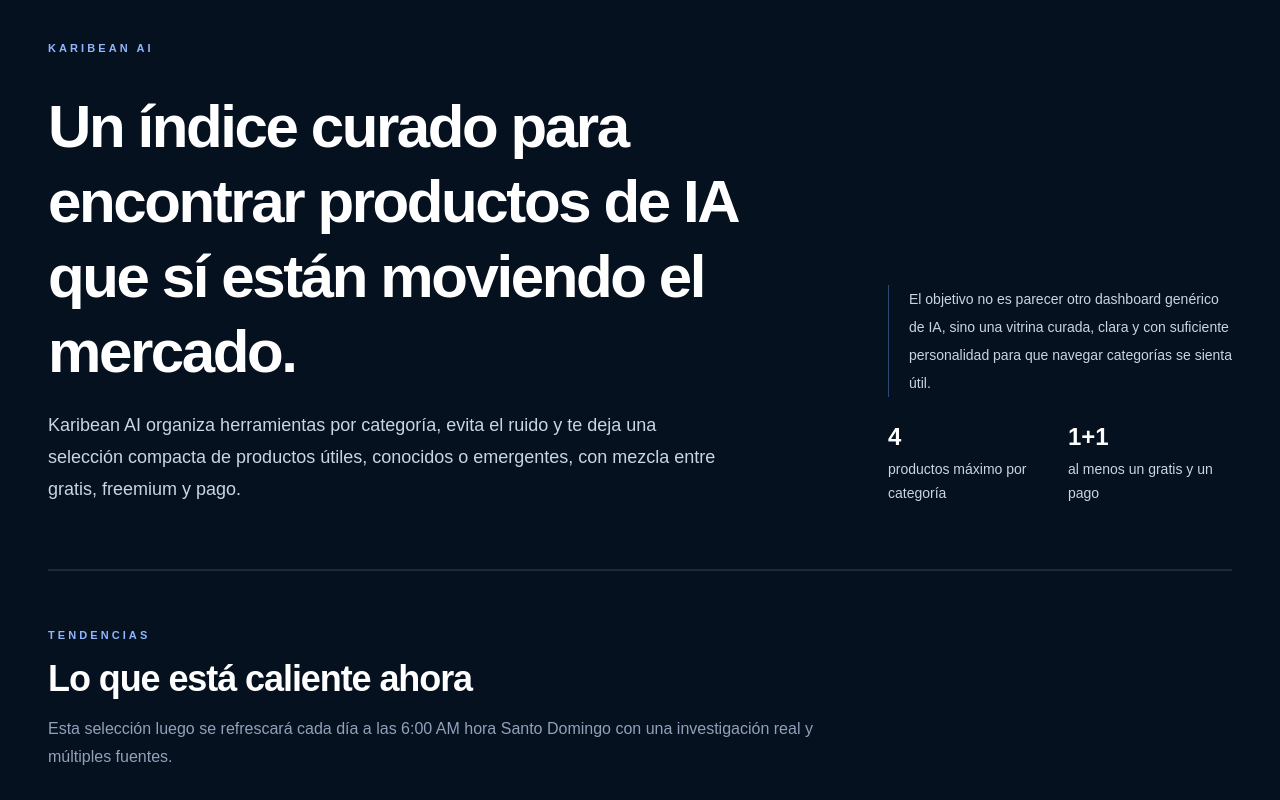
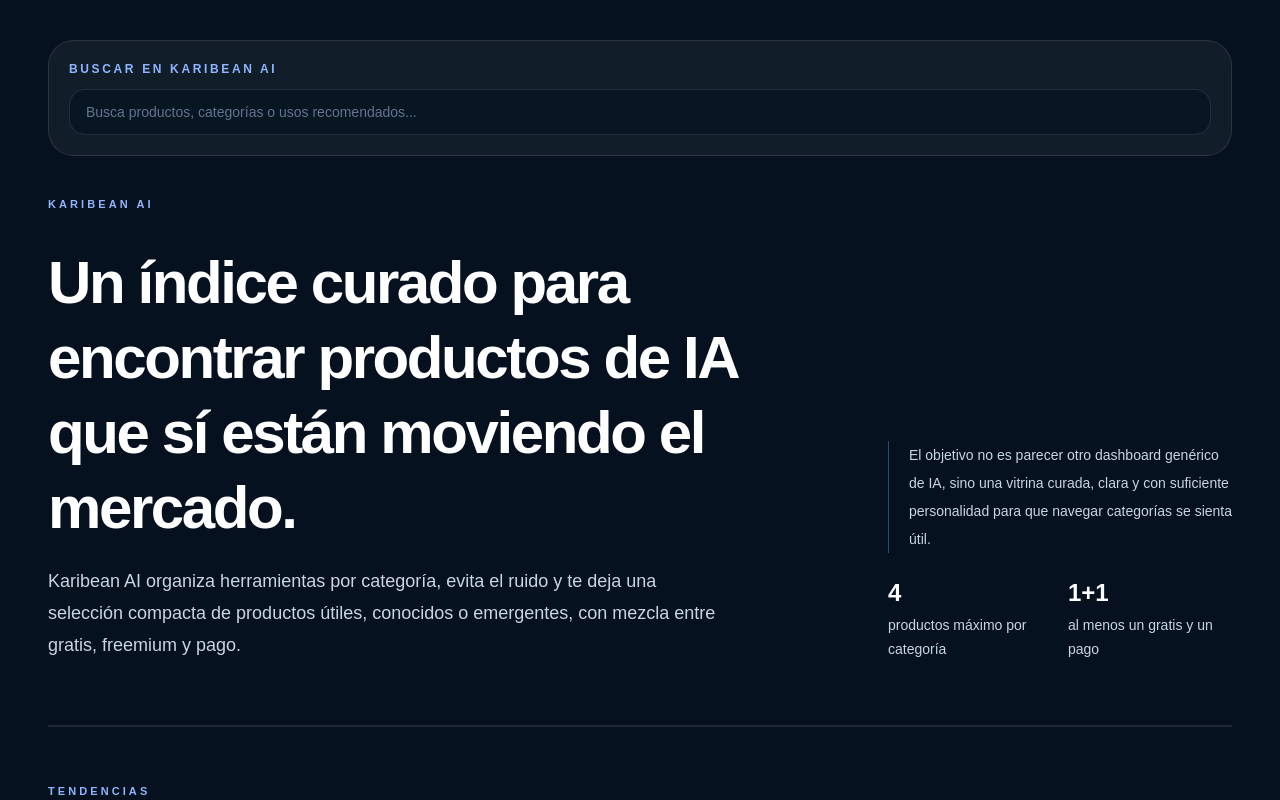
Before and after one commit to kelvinCB/karibean-ai, a Next.js app: page / in a window 1280 px wide. Shown: the top 800 px of the page. Built offline with nearby package versions, Linux system fonts and the light colour scheme.

Commit message:
feat: add product and category search (#9)

```diff
--- a/src/app/page.tsx
+++ b/src/app/page.tsx
@@ -1,4 +1,9 @@
+import * as React from "react";
 import { categories, futureRoadmap, trendingProducts } from "@/data/marketplace";
+
+function normalizeText(value: string) {
+  return value.toLowerCase();
+}
 
 function Badge({ label }: { label: string }) {
   const styles: Record<string, string> = {
@@ -102,10 +107,38 @@
 }
 
 export default function Home() {
+  const [query, setQuery] = React.useState("");
+
+  const filteredTrending = trendingProducts.filter((product) =>
+    normalizeText(`${product.name} ${product.tagline} ${product.bestFor} ${product.category}`).includes(normalizeText(query)),
+  );
+
+  const filteredCategories = categories
+    .map((category) => ({
+      ...category,
+      products: category.products.filter((product) =>
+        normalizeText(`${category.name} ${category.description} ${product.name} ${product.tagline} ${product.bestFor}`).includes(normalizeText(query)),
+      ),
+    }))
+    .filter((category) => !query || category.products.length > 0 || normalizeText(`${category.name} ${category.description}`).includes(normalizeText(query)));
+
   return (
     <main className="min-h-screen bg-[#06111f] text-white">
       <div className="mx-auto max-w-7xl px-6 py-10 sm:px-8 lg:px-12">
         <header className="border-b border-white/10 pb-16">
+          <div className="mb-10 rounded-[1.6rem] border border-white/10 bg-white/5 p-4 sm:p-5">
+            <label htmlFor="search" className="mb-3 block text-xs font-semibold uppercase tracking-[0.22em] text-[#8eb6ff]">
+              Buscar en Karibean AI
+            </label>
+            <input
+              id="search"
+              type="text"
+              value={query}
+              onChange={(event) => setQuery(event.target.value)}
+              placeholder="Busca productos, categorías o usos recomendados..."
+              className="w-full rounded-2xl border border-white/10 bg-[#081624] px-4 py-3 text-sm text-white outline-none placeholder:text-slate-500 focus:border-[#8eb6ff]/50"
+            />
+          </div>
           <div className="grid gap-14 lg:grid-cols-[1.4fr_0.7fr] lg:items-end">
             <div className="space-y-8">
               <SectionLabel>Karibean AI</SectionLabel>
@@ -145,13 +178,13 @@
           description="Esta selección luego se refrescará cada día a las 6:00 AM hora Santo Domingo con una investigación real y múltiples fuentes."
         >
           <div className="grid gap-5 md:grid-cols-2 xl:grid-cols-4">
-            {trendingProducts.map((product) => (
+            {filteredTrending.map((product) => (
               <ProductCard key={product.id} {...product} actionLabel="Ver tendencia" />
             ))}
           </div>
         </SectionBlock>
 
-        {categories.map((category) => (
+        {filteredCategories.map((category) => (
           <SectionBlock
             key={category.id}
             eyebrow={category.name}
```
